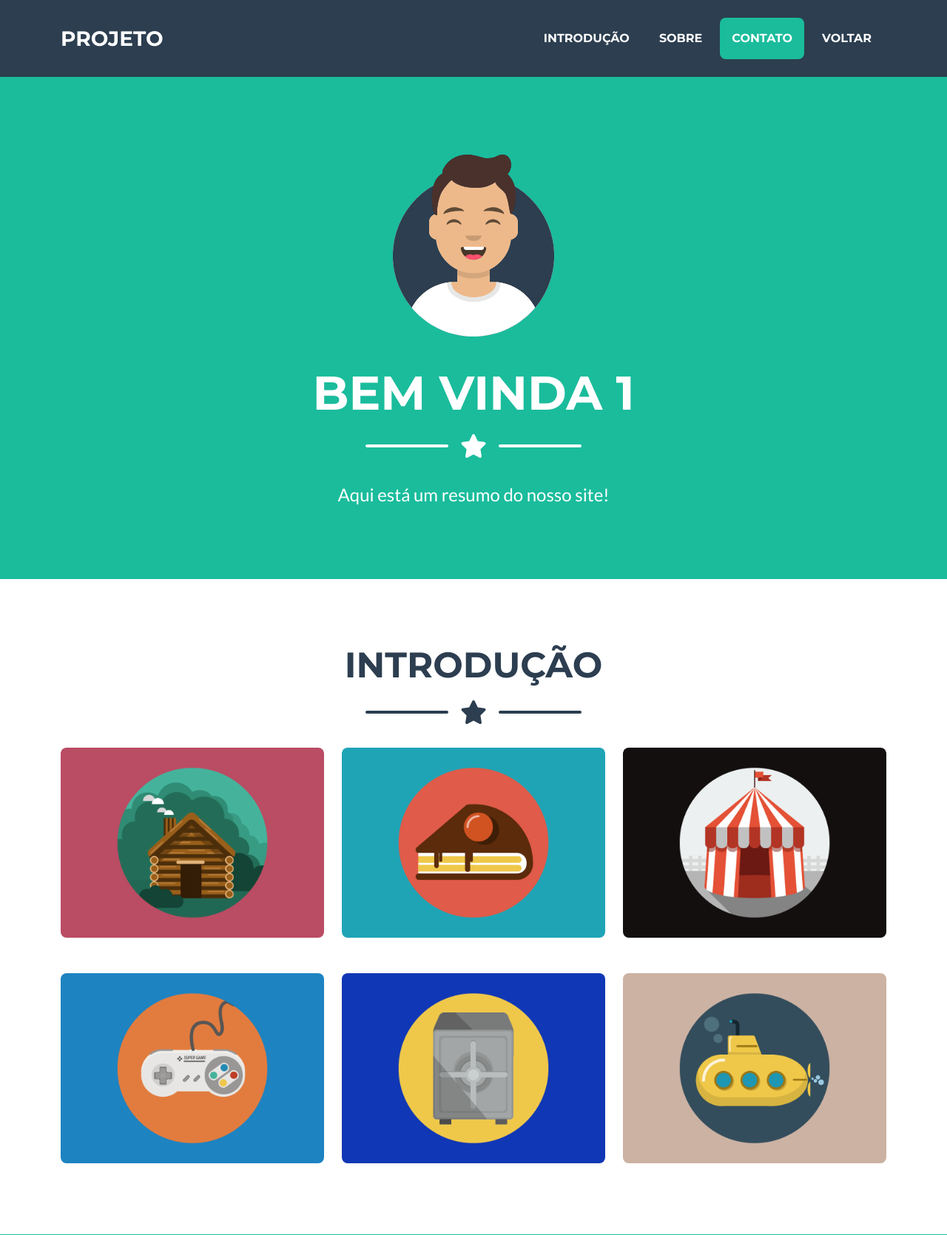
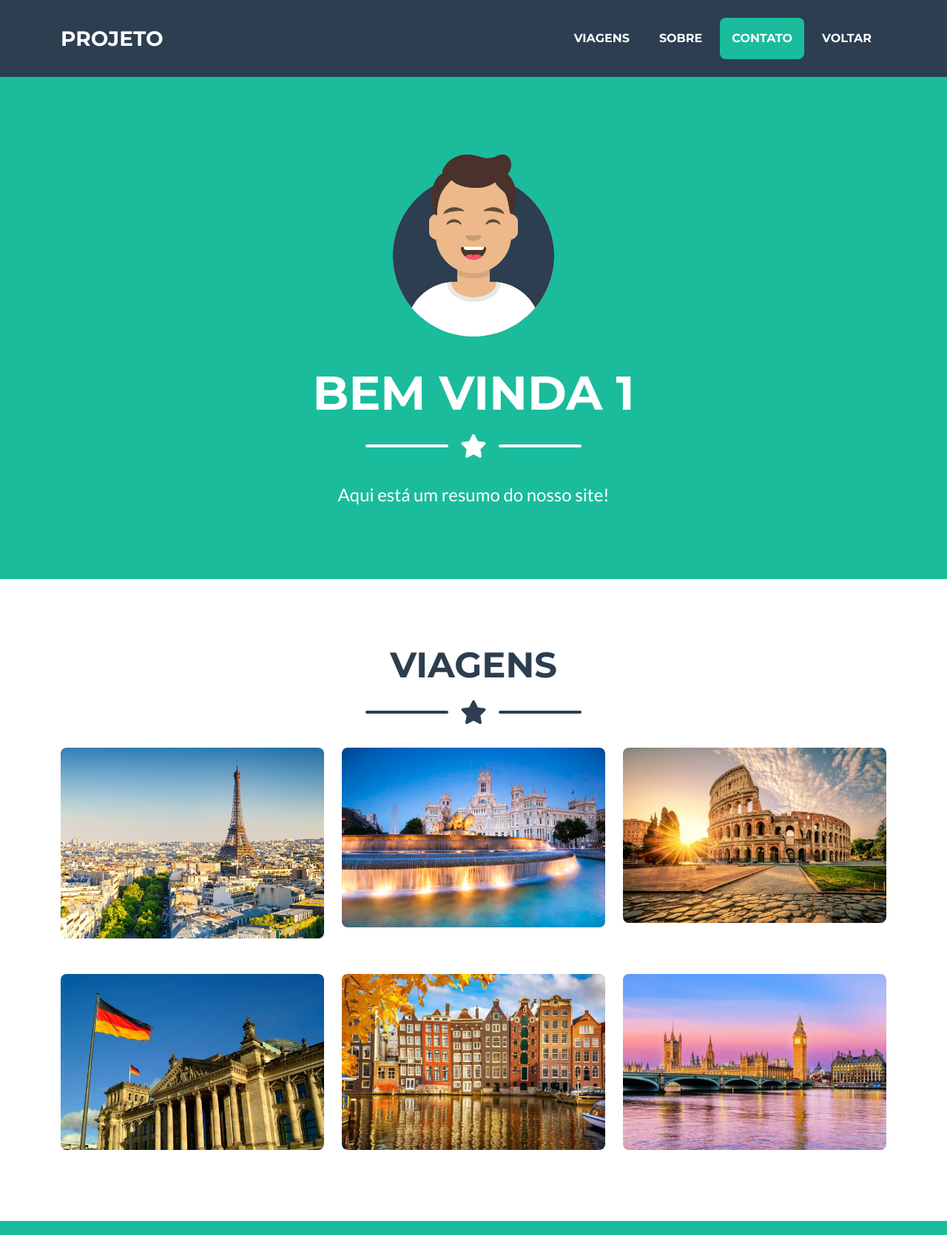
Before and after one commit to helolrodrigues/SW_I_2025, a PHP site: page /privada.php?nome=1 in a window 1280 px wide. Shown: the top 1670 px of the page at 74% size. Run offline with PHP 8.4, Linux system fonts and the light colour scheme; some libraries are stand-ins or nearby versions.

Commit message:
Add files via upload

```diff
--- a/aula05/css/estilo.css
+++ b/aula05/css/estilo.css
@@ -22,5 +22,4 @@ p{
     text-align: left;
     margin-left: 10px;
     margin-right: 10px;
-
-    }
+ }
--- a/aula05/privada.php
+++ b/aula05/privada.php
@@ -31,7 +31,7 @@
                 </button>
                 <div class="collapse navbar-collapse" id="navbarResponsive">
                     <ul class="navbar-nav ms-auto">
-                        <li class="nav-item mx-0 mx-lg-1"><a class="nav-link py-3 px-0 px-lg-3 rounded" href="#portfolio">Introdução</a></li>
+                        <li class="nav-item mx-0 mx-lg-1"><a class="nav-link py-3 px-0 px-lg-3 rounded" href="#portfolio">Viagens</a></li>
                         <li class="nav-item mx-0 mx-lg-1"><a class="nav-link py-3 px-0 px-lg-3 rounded" href="#about">Sobre</a></li>
                         <li class="nav-item mx-0 mx-lg-1"><a class="nav-link py-3 px-0 px-lg-3 rounded" href="#contact">Contato</a></li>
                         <li class="nav-item mx-0 mx-lg-1"><a class="nav-link py-3 px-0 px-lg-3 rounded" href="index.php">Voltar</a></li>
@@ -60,7 +60,7 @@
         <section class="page-section portfolio" id="portfolio">
             <div class="container">
                 <!-- Portfolio Section Heading-->
-                <h2 class="page-section-heading text-center text-uppercase text-secondary mb-0">Introdução</h2>
+                <h2 class="page-section-heading text-center text-uppercase text-secondary mb-0">Viagens</h2>
                 <!-- Icon Divider-->
                 <div class="divider-custom">
                     <div class="divider-custom-line"></div>
@@ -75,7 +75,7 @@
                             <div class="portfolio-item-caption d-flex align-items-center justify-content-center h-100 w-100">
                                 <div class="portfolio-item-caption-content text-center text-white"><i class="fas fa-plus fa-3x"></i></div>
                             </div>
-                            <img class="img-fluid" src="assets/img/portfolio/cabin.png" alt="..." />
+                            <img class="img-fluid" src="assets/img/portfolio/paris.jpeg" alt="..." />
                         </div>
                     </div>
                     <!-- Portfolio Item 2-->
@@ -84,7 +84,7 @@
                             <div class="portfolio-item-caption d-flex align-items-center justify-content-center h-100 w-100">
                                 <div class="portfolio-item-caption-content text-center text-white"><i class="fas fa-plus fa-3x"></i></div>
                             </div>
-                            <img class="img-fluid" src="assets/img/portfolio/cake.png" alt="..." />
+                            <img class="img-fluid" src="assets/img/portfolio/madri.webp" alt="..." />
                         </div>
                     </div>
                     <!-- Portfolio Item 3-->
@@ -93,7 +93,7 @@
                             <div class="portfolio-item-caption d-flex align-items-center justify-content-center h-100 w-100">
                                 <div class="portfolio-item-caption-content text-center text-white"><i class="fas fa-plus fa-3x"></i></div>
                             </div>
-                            <img class="img-fluid" src="assets/img/portfolio/circus.png" alt="..." />
+                            <img class="img-fluid" src="assets/img/portfolio/roma.jpeg" alt="..." />
                         </div>
                     </div>
                     <!-- Portfolio Item 4-->
@@ -102,7 +102,7 @@
                             <div class="portfolio-item-caption d-flex align-items-center justify-content-center h-100 w-100">
                                 <div class="portfolio-item-caption-content text-center text-white"><i class="fas fa-plus fa-3x"></i></div>
                             </div>
-                            <img class="img-fluid" src="assets/img/portfolio/game.png" alt="..." />
+                            <img class="img-fluid" src="assets/img/portfolio/berrlim.jpg" alt="..." />
                         </div>
                     </div>
                     <!-- Portfolio Item 5-->
@@ -111,7 +111,7 @@
                             <div class="portfolio-item-caption d-flex align-items-center justify-content-center h-100 w-100">
                                 <div class="portfolio-item-caption-content text-center text-white"><i class="fas fa-plus fa-3x"></i></div>
                             </div>
-                            <img class="img-fluid" src="assets/img/portfolio/safe.png" alt="..." />
+                            <img class="img-fluid" src="assets/img/portfolio/amsterdã.jpeg" alt="..." />
                         </div>
                     </div>
                     <!-- Portfolio Item 6-->
@@ -120,7 +120,7 @@
                             <div class="portfolio-item-caption d-flex align-items-center justify-content-center h-100 w-100">
                                 <div class="portfolio-item-caption-content text-center text-white"><i class="fas fa-plus fa-3x"></i></div>
                             </div>
-                            <img class="img-fluid" src="assets/img/portfolio/submarine.png" alt="..." />
+                            <img class="img-fluid" src="assets/img/portfolio/londres.webp" alt="..." />
                         </div>
                     </div>
                 </div>
@@ -139,8 +139,8 @@
                 </div>
                 <!-- About Section Content-->
                 <div class="row">
-                    <div class="col-lg-4 ms-auto"><p class="lead">Freelancer is a free bootstrap theme created by Start Bootstrap. The download includes the complete source files including HTML, CSS, and JavaScript as well as optional SASS stylesheets for easy customization.</p></div>
-                    <div class="col-lg-4 me-auto"><p class="lead">You can create your own custom avatar for the masthead, change the icon in the dividers, and add your email address to the contact form to make it fully functional!</p></div>
+                    <div class="col-lg-4 ms-auto"><p class="lead">Nosso site foi criado especialmente para te orientar em suas viagens, te indicando o melhor lugar para aproveitar com seus amigos e familiares. Uma ótima opção para turistar e o melhor aconchego!</p></div>
+                    <div class="col-lg-4 me-auto"><p class="lead">Nas capitais de países lindos. Com restaurantes, festas, pontos turísticos e muito mais para aproveitar pertinho de quem você ama! </p></div>
                 </div>
             </div>
         </section>
@@ -231,7 +231,7 @@
                             <div class="row justify-content-center">
                                 <div class="col-lg-8">
                                     <!-- Portfolio Modal - Title-->
-                                    <h2 class="portfolio-modal-title text-secondary text-uppercase mb-0">Log Cabin</h2>
+                                    <h2 class="portfolio-modal-title text-secondary text-uppercase mb-0">PARIS, FRANÇA</h2>
                                     <!-- Icon Divider-->
                                     <div class="divider-custom">
                                         <div class="divider-custom-line"></div>
@@ -239,12 +239,12 @@
                                         <div class="divider-custom-line"></div>
                                     </div>
                                     <!-- Portfolio Modal - Image-->
-                                    <img class="img-fluid rounded mb-5" src="assets/img/portfolio/cabin.png" alt="..." />
+                                    <img class="img-fluid rounded mb-5" src="assets/img/portfolio/paris.jpeg" alt="..." />
                                     <!-- Portfolio Modal - Text-->
-                                    <p class="mb-4">Lorem ipsum dolor sit amet, consectetur adipisicing elit. Mollitia neque assumenda ipsam nihil, molestias magnam, recusandae quos quis inventore quisquam velit asperiores, vitae? Reprehenderit soluta, eos quod consequuntur itaque. Nam.</p>
+                                    <p class="mb-4"> Paris é conhecida como o principal destino de viagens românticas do mundo. Mas os visitantes se apaixonam mesmo é pela própria cidade. Construções imponentes de rocha ou ferro forjado, cafeterias aconchegantes espalhadas pela calçada e as margens sinuosas do Rio Sena são certamente imagens tiradas de filmes.  O cenário culinário tem uma lista interminável de pratos franceses que você precisa provar, como deliciosos coq au vin e croissants amanteigados. Além disso, o espírito de Paris é um convite para se aventurar pelas ruas secundárias, entrar em museus e explorar as lojas que parecem labirintos. No fim do dia, vá ao Champ-de-Mars para ter uma vista livre da Torre Eiffel brilhando à noite.</p>
                                     <button class="btn btn-primary" data-bs-dismiss="modal">
                                         <i class="fas fa-xmark fa-fw"></i>
-                                        Close Window
+                                        Fechar janela
                                     </button>
                                 </div>
                             </div>
@@ -263,7 +263,7 @@
                             <div class="row justify-content-center">
                                 <div class="col-lg-8">
                                     <!-- Portfolio Modal - Title-->
-                                    <h2 class="portfolio-modal-title text-secondary text-uppercase mb-0">Tasty Cake</h2>
+                                    <h2 class="portfolio-modal-title text-secondary text-uppercase mb-0">Madri, Espanha</h2>
                                     <!-- Icon Divider-->
                                     <div class="divider-custom">
                                         <div class="divider-custom-line"></div>
@@ -271,12 +271,12 @@
                                         <div class="divider-custom-line"></div>
                                     </div>
                                     <!-- Portfolio Modal - Image-->
-                                    <img class="img-fluid rounded mb-5" src="assets/img/portfolio/cake.png" alt="..." />
+                                    <img class="img-fluid rounded mb-5" src="assets/img/portfolio/madri.webp" alt="..." />
                                     <!-- Portfolio Modal - Text-->
-                                    <p class="mb-4">Lorem ipsum dolor sit amet, consectetur adipisicing elit. Mollitia neque assumenda ipsam nihil, molestias magnam, recusandae quos quis inventore quisquam velit asperiores, vitae? Reprehenderit soluta, eos quod consequuntur itaque. Nam.</p>
+                                    <p class="mb-4">A vibrante Madri, localizada no meio da bela Espanha, é a capital dos livros de histórias do país. Cada bairro eclético da cidade tem um charme próprio: o clima hipster toma conta de Malasaña, com suas lojas pitorescas durante o dia e casas noturnas ao anoitecer; já em Salamanca, temos restaurantes sofisticados e lojas de luxo; e em Lavapiés, as ruas são íngremes e parecem labirintos, além de serem repletas de restaurantes autênticos e ótimos pontos para observar a multidão. E não deixe de visitar os pontos turísticos mais famosos de Madri.</p>
                                     <button class="btn btn-primary" data-bs-dismiss="modal">
                                         <i class="fas fa-xmark fa-fw"></i>
-                                        Close Window
+                                        Fechar janela
                                     </button>
                                 </div>
                             </div>
@@ -295,7 +295,7 @@
                             <div class="row justify-content-center">
                                 <div class="col-lg-8">
                                     <!-- Portfolio Modal - Title-->
-                                    <h2 class="portfolio-modal-title text-secondary text-uppercase mb-0">Circus Tent</h2>
+                                    <h2 class="portfolio-modal-title text-secondary text-uppercase mb-0">Roma, Itália</h2>
                                     <!-- Icon Divider-->
                                     <div class="divider-custom">
                                         <div class="divider-custom-line"></div>
@@ -303,12 +303,12 @@
                                         <div class="divider-custom-line"></div>
                                     </div>
                                     <!-- Portfolio Modal - Image-->
-                                    <img class="img-fluid rounded mb-5" src="assets/img/portfolio/circus.png" alt="..." />
+                                    <img class="img-fluid rounded mb-5" src="assets/img/portfolio/roma.jpeg" alt="..." />
                                     <!-- Portfolio Modal - Text-->
-                                    <p class="mb-4">Lorem ipsum dolor sit amet, consectetur adipisicing elit. Mollitia neque assumenda ipsam nihil, molestias magnam, recusandae quos quis inventore quisquam velit asperiores, vitae? Reprehenderit soluta, eos quod consequuntur itaque. Nam.</p>
+                                    <p class="mb-4">É fácil entender por que Roma é um dos lugares mais visitados do planeta: existe história em cada canto da cidade (Panteão, Coliseu), obras-primas esculturais em quase todas as piazzas e, claro, uma culinária mais que deliciosa. Todo passeio pode parecer muita informação para processar, mas é só relaxar que você vai encontrar muitas surpresas. Passe uma manhã de domingo em Trastevere e procure itens vintage no mercado de pulgas de Porta Portese. Ou visite San Lorenzo, um bairro universitário com um clima moderno e charmoso, para conhecer lojas, galerias e arte de rua descoladas. A hora do jantar é um pouco tarde aqui, então experimente alguns aperitivos em Prati: fica a uma pequena distância a pé do Vaticano e é repleto de bares de rua peculiares.</p>
                                     <button class="btn btn-primary" data-bs-dismiss="modal">
                                         <i class="fas fa-xmark fa-fw"></i>
-                                        Close Window
+                                        Fechar janela
                                     </button>
                                 </div>
                             </div>
@@ -327,7 +327,7 @@
                             <div class="row justify-content-center">
                                 <div class="col-lg-8">
                                     <!-- Portfolio Modal - Title-->
-                                    <h2 class="portfolio-modal-title text-secondary text-uppercase mb-0">Controller</h2>
+                                    <h2 class="portfolio-modal-title text-secondary text-uppercase mb-0">Berlim, Alemanha</h2>
                                     <!-- Icon Divider-->
                                     <div class="divider-custom">
                                         <div class="divider-custom-line"></div>
@@ -335,12 +335,12 @@
                                         <div class="divider-custom-line"></div>
                                     </div>
                                     <!-- Portfolio Modal - Image-->
-                                    <img class="img-fluid rounded mb-5" src="assets/img/portfolio/game.png" alt="..." />
+                                    <img class="img-fluid rounded mb-5" src="assets/img/portfolio/berrlim.jpg" alt="..." />
                                     <!-- Portfolio Modal - Text-->
-                                    <p class="mb-4">Lorem ipsum dolor sit amet, consectetur adipisicing elit. Mollitia neque assumenda ipsam nihil, molestias magnam, recusandae quos quis inventore quisquam velit asperiores, vitae? Reprehenderit soluta, eos quod consequuntur itaque. Nam.</p>
+                                    <p class="mb-4">Berlim é uma cidade inegavelmente divertida, energética e ousada. Seu passado está literalmente ao lado do presente: o Muro de Berlim é um lembrete da história da cidade, mas a arte em grafite que o cobre se tornou um símbolo do progresso social. Conheça as galerias de arte moderna, os pubs clássicos e não deixe de conferir a vida noturna de clubes mundialmente famosos, como o Berghain. Os amantes da ciência não podem deixar de conhecer o Weltzeituhr Clock, relógio mundial que conta com um modelo do sistema solar no topo. Os amantes de história não vão querer perder uma mesa no histórico Zur Letzten Instanz, restaurante do século XVI frequentado por Napoleão e Beethoven.</p>
                                     <button class="btn btn-primary" data-bs-dismiss="modal">
                                         <i class="fas fa-xmark fa-fw"></i>
-                                        Close Window
+                                        Fechar janela
                                     </button>
                                 </div>
                             </div>
@@ -359,7 +359,7 @@
                             <div class="row justify-content-center">
                                 <div class="col-lg-8">
                                     <!-- Portfolio Modal - Title-->
-                                    <h2 class="portfolio-modal-title text-secondary text-uppercase mb-0">Locked Safe</h2>
+                                    <h2 class="portfolio-modal-title text-secondary text-uppercase mb-0">Amsterdã, Holanda</h2>
                                     <!-- Icon Divider-->
                                     <div class="divider-custom">
                                         <div class="divider-custom-line"></div>
@@ -367,12 +367,12 @@
                                         <div class="divider-custom-line"></div>
                                     </div>
                                     <!-- Portfolio Modal - Image-->
-                                    <img class="img-fluid rounded mb-5" src="assets/img/portfolio/safe.png" alt="..." />
+                                    <img class="img-fluid rounded mb-5" src="assets/img/portfolio/amsterdã.jpeg" alt="..." />
                                     <!-- Portfolio Modal - Text-->
-                                    <p class="mb-4">Lorem ipsum dolor sit amet, consectetur adipisicing elit. Mollitia neque assumenda ipsam nihil, molestias magnam, recusandae quos quis inventore quisquam velit asperiores, vitae? Reprehenderit soluta, eos quod consequuntur itaque. Nam.</p>
+                                    <p class="mb-4">Amsterdam não se limita só ao status de capital e maior cidade dos Países Baixos. Ela voa alto no cenário mundial, sendo hoje uma das potências comerciais e culturais mais importantes da Europa. A lendária metrópole dos canais fluviais e das casas flutuantes é cosmopolita e liberal por natrureza. É também a terra dos museus, das bicicletas, dos parques, das ruas de comércio, dos mercados de flores, dos concertos, dos festivais internacionais e dos aconchegantes cafés. Seja como for, qualquer um de seus encantos fisga o viajante já à primeira vista!</p>
                                     <button class="btn btn-primary" data-bs-dismiss="modal">
                                         <i class="fas fa-xmark fa-fw"></i>
-                                        Close Window
+                                         Fechar janela
                                     </button>
                                 </div>
                             </div>
@@ -391,7 +391,7 @@
                             <div class="row justify-content-center">
                                 <div class="col-lg-8">
                                     <!-- Portfolio Modal - Title-->
-                                    <h2 class="portfolio-modal-title text-secondary text-uppercase mb-0">Submarine</h2>
+                                    <h2 class="portfolio-modal-title text-secondary text-uppercase mb-0">Londres, Inglaterra</h2>
                                     <!-- Icon Divider-->
                                     <div class="divider-custom">
                                         <div class="divider-custom-line"></div>
@@ -399,12 +399,12 @@
                                         <div class="divider-custom-line"></div>
                                     </div>
                                     <!-- Portfolio Modal - Image-->
-                                    <img class="img-fluid rounded mb-5" src="assets/img/portfolio/submarine.png" alt="..." />
+                                    <img class="img-fluid rounded mb-5" src="assets/img/portfolio/londres.webp" alt="..." />
                                     <!-- Portfolio Modal - Text-->
-                                    <p class="mb-4">Lorem ipsum dolor sit amet, consectetur adipisicing elit. Mollitia neque assumenda ipsam nihil, molestias magnam, recusandae quos quis inventore quisquam velit asperiores, vitae? Reprehenderit soluta, eos quod consequuntur itaque. Nam.</p>
+                                    <p class="mb-4">Londres é uma cidade enorme no centro de tudo: arte, história, cultura e muito mais. Mas o que a diferencia de outros grandes centros são os bairros distintos, cada um com seu próprio ambiente. Passe uma tarde com a família em Kensington: lá tem museus, parques e muitas outras atividades para crianças. Se preferir, confira a arrojada Shoreditch para ver lojas descoladas e murais de rua (perfeitos para fotos). Londres também tem ótimos restaurantes do sudeste asiático graças à grande comunidade bengali (Brick Lane tem várias opções à sua escolha). Já a elegante Mayfair conta com uma lista de restaurantes com chefs famosos que não para de crescer. Sempre há alguma novidade na cidade e temos mais recomendações abaixo.</p>
                                     <button class="btn btn-primary" data-bs-dismiss="modal">
                                         <i class="fas fa-xmark fa-fw"></i>
-                                        Close Window
+                                      Fechar janela
                                     </button>
                                 </div>
                             </div>
--- a/aula05/processa.php
+++ b/aula05/processa.php
@@ -4,7 +4,7 @@
 
     if($email == 'heloisa@email.com' && $senha == '1234'){
 //pagina privada
-   $nome = "Heloisa";
+   $nome = "Heloisa e Isadora";
    header('Location: privada.php?nome='.$nome);
 }else{
     //pagina de erro
```
Also changed, not shown: aula05/index.php (+4 -12 lines), aula05/assets/img/portfolio/amsterdã.jpeg (added), aula05/assets/img/portfolio/berrlim.jpg (added), aula05/assets/img/portfolio/londres.webp (added), aula05/assets/img/portfolio/madri.webp (added), aula05/assets/img/portfolio/paris.jpeg (added), aula05/assets/img/portfolio/roma.jpeg (added), aula05/css/estilo_erro.css (line endings or trailing spaces).
